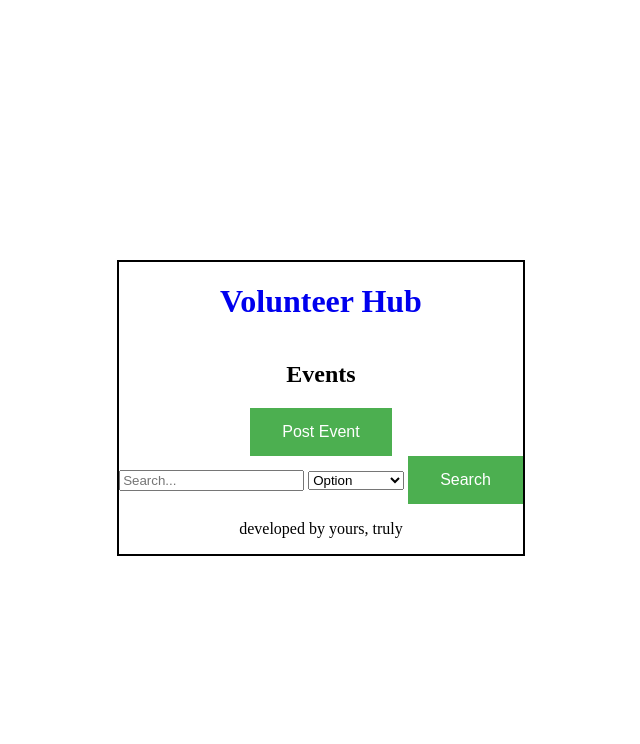
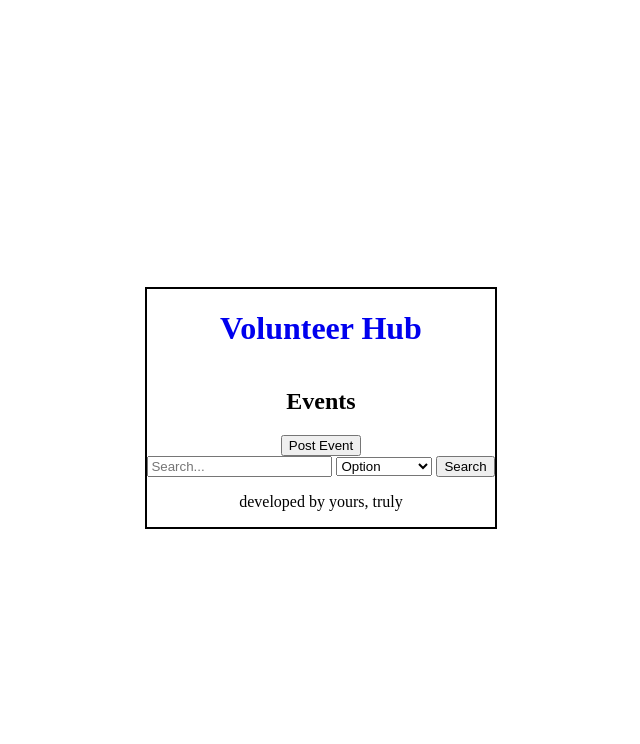
Before and after one commit to software-students-fall2023/2-web-app-exercise-recursion-n-1, a Flask app: template templates/events.html in a window 1280 px wide. Shown: the top 744 px of the page, without its empty margins (319-959 px from the left). Run offline with Flask 3, Linux system fonts and the light colour scheme; the template is opened without the code that fills it, so the values that code supplies are empty; parts of the project's set-up code (start-up, migrations or seed data) failed here and were passed over.

Commit message:
updated route

```diff
--- a/app.py
+++ b/app.py
@@ -42,7 +42,6 @@ def event():
         elif search_option == "date":
             query = {'date': {'$regex': search_query, '$options': 'i'}}
         docs = db['event'].find(query).sort("created_at", -1)
-
     else:
         docs = db['event'].find({}).sort("created_at", -1)
     return render_template('events.html', docs=docs)
--- a/templates/events.html
+++ b/templates/events.html
@@ -5,7 +5,7 @@
 <h2>Events</h2>
 
 <form action="{{ url_for('add_event') }}" method="get">
-    <button class="btn">Post Event</button>
+    <button class="add-btn">Post Event</button>
 </form>
 <form action="{{ url_for('event') }}" method="post">
     <input type="text" name="search_query" placeholder="Search...">
@@ -17,13 +17,11 @@
         <option value="Description">Description</option>
         <option value="date">Date</option>
     </select>
-    <button type="submit" class="btn">Search</button>
+    <button type="submit" class="search-btn">Search</button>
 </form>
     <section class="event">
         {% for doc in docs %}
-        <article class="event">
-            <nav class="controls">
-            </nav>
+        <article class="event-box">
             <p class="event-name">Event: {{ doc.eventName }}</p>
             <p class="author">Organizer: {{ doc.organizer }}</p>
             <p class="when">When: {{ doc.date }} at {{ doc.time }}</p>
```
